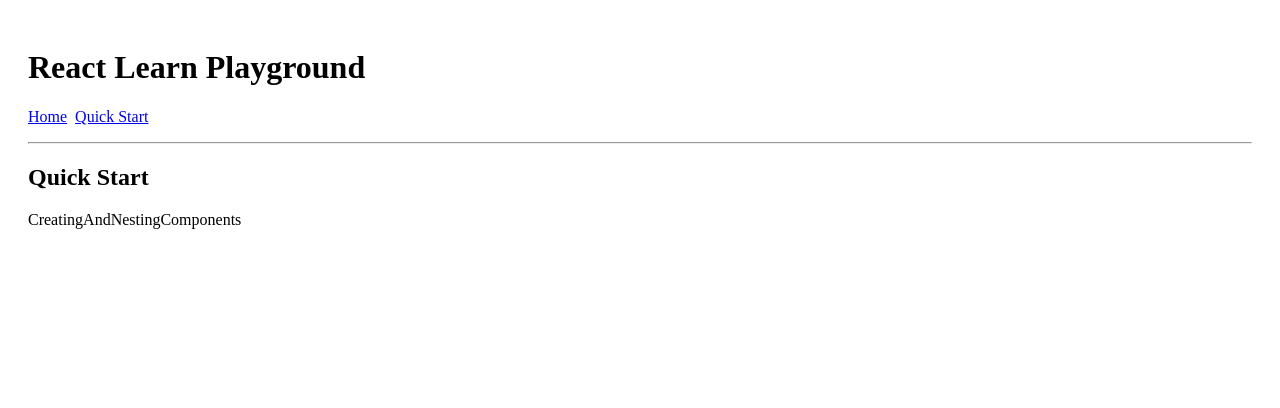
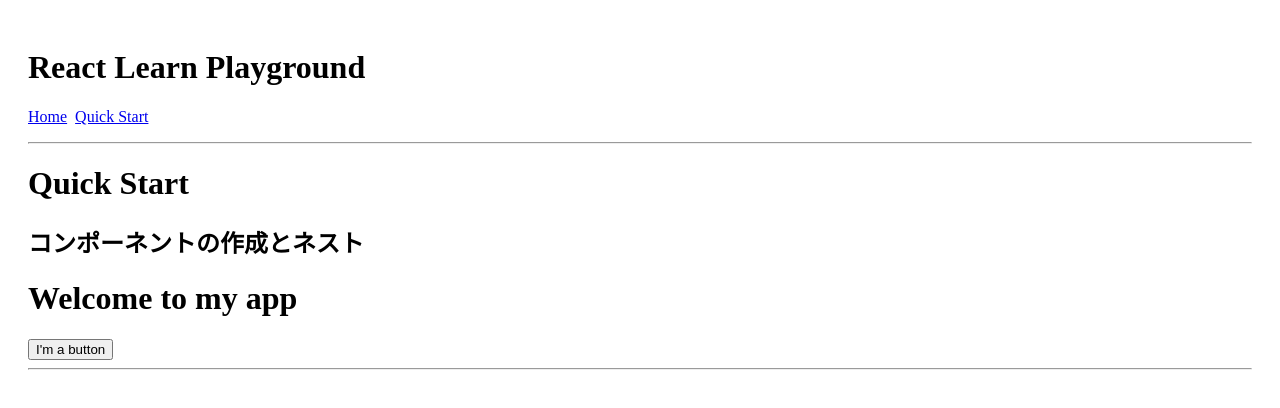
Before and after one commit to mami-tus/react-training, a React (Vite) app: page /quick-start in a window 1280 px wide. Shown: the top 408 px of the page. Built offline with nearby package versions, Linux system fonts and the light colour scheme.

Commit message:
quick-start > CreatingAndNestingComponents

```diff
--- a/src/learn/01-quick-start/CreatingAndNestingComponents.tsx
+++ b/src/learn/01-quick-start/CreatingAndNestingComponents.tsx
@@ -1,4 +1,20 @@
+function MyButton() {
+	return <button type="button">I'm a button</button>;
+}
+
+function MyApp() {
+	return (
+		<div>
+			<h1>Welcome to my app</h1>
+			<MyButton />
+		</div>
+	);
+}
 export function CreatingAndNestingComponents() {
-	// 2025/11/28
-	return <div>CreatingAndNestingComponents</div>;
+	return (
+		<>
+			<h2>コンポーネントの作成とネスト</h2>
+			<MyApp />
+		</>
+	);
 }
--- a/src/learn/01-quick-start/QuickStartPage.tsx
+++ b/src/learn/01-quick-start/QuickStartPage.tsx
@@ -3,10 +3,10 @@ import { CreatingAndNestingComponents } from "./CreatingAndNestingComponents";
 export function QuickStartPage() {
 	return (
 		<div>
-			<h2>Quick Start</h2>
+			<h1>Quick Start</h1>
 			{/* コンポーネントの作成とネスト */}
 			<CreatingAndNestingComponents />
-
+			<hr />
 			{/* 他のセクションを追加していく */}
 		</div>
 	);
```
